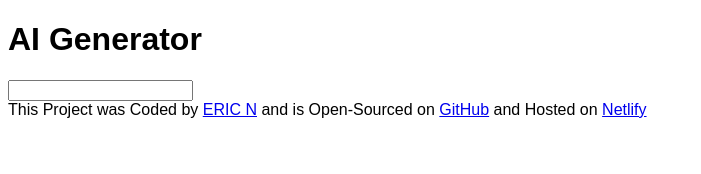
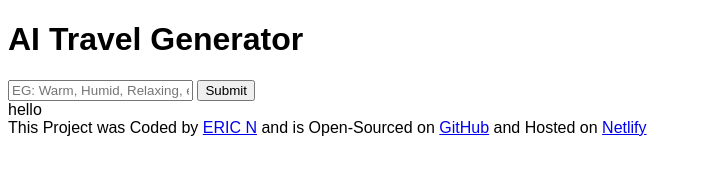
Before and after one commit to Sergey-Ivanovich/AI-Generator, a plain HTML site: page index.html in a window 1280 px wide. Shown: the whole page, without its empty margins (0-701 px from the left). Drawn offline with Linux system fonts and the light colour scheme.

Commit message:
completed basic html form + layout

```diff
--- a/index.html
+++ b/index.html
@@ -7,19 +7,24 @@
     <link rel="stylesheet" href="src/style.css" />
   </head>
   <body>
+    <div class="container">
       <header>
-      <h1>AI Generator</h1>
+        <h1>AI Travel Generator</h1>
       </header>
       <main>
         <form>
-        <input type="text" placeholder="" />
+          <input type="text" placeholder="EG: Warm, Humid, Relaxing, etc" />
+          <input type="submit" />
         </form>
+        <div class="reply-container">hello</div>
       </main>
       <footer>
         This Project was Coded by
         <a href="https://github.com/Sergey-Ivanovich" target="_blank">ERIC N</a>
         and is Open-Sourced on
-      <a href="https://github.com/Sergey-Ivanovich/AI-Generator" target="_blank"
+        <a
+          href="https://github.com/Sergey-Ivanovich/AI-Generator"
+          target="_blank"
           >GitHub</a
         >
         and Hosted on
@@ -27,6 +32,7 @@
           >Netlify</a
         >
       </footer>
+    </div>
     <script src="src/index.js"></script>
   </body>
 </html>
```
Lines whose indentation alone changed are shown as unchanged.
